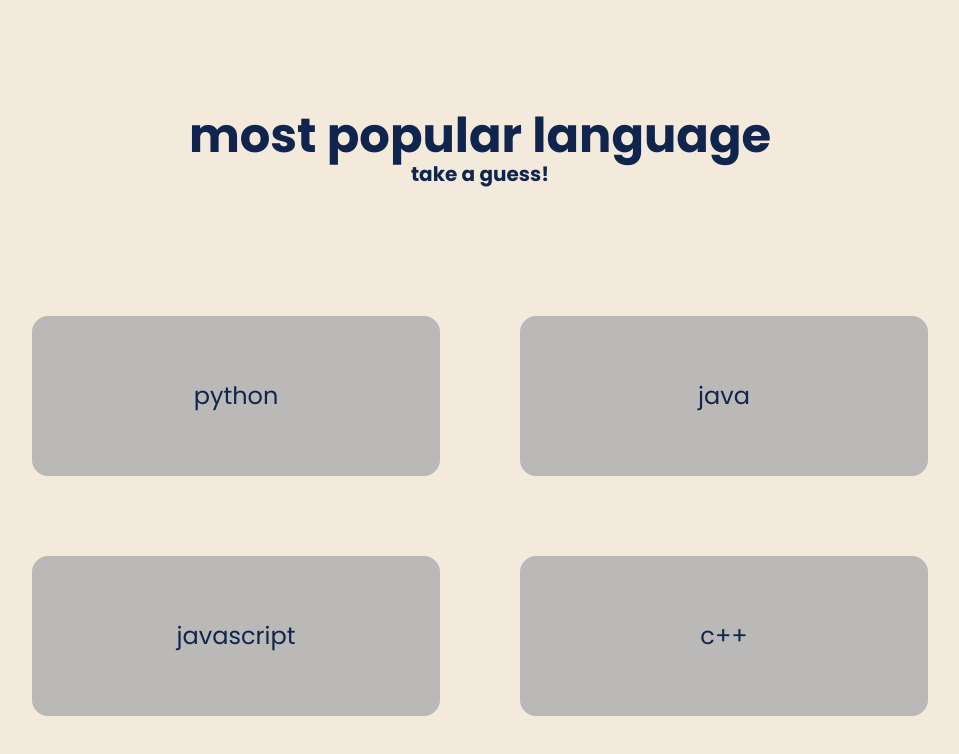
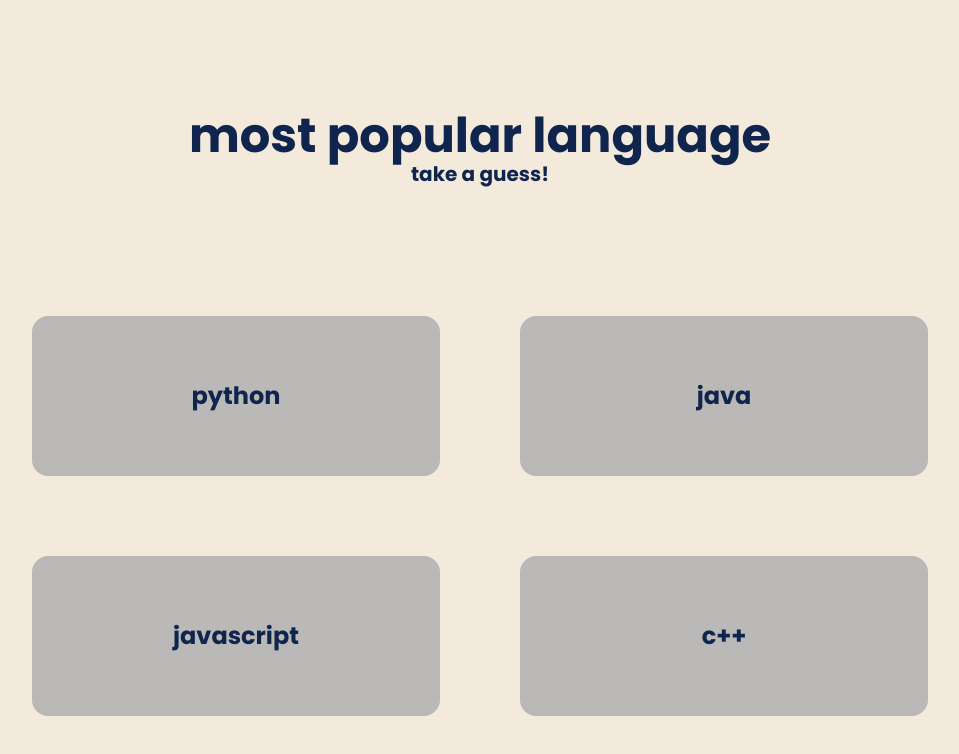
Before and after one commit to ysadamt/hackwrapr, a Next.js app: page /language in a window 1280 px wide. Shown: the top 754 px of the page, without its empty margins (160-1119 px from the left). Built offline with nearby package versions, Linux system fonts and the light colour scheme.

Commit message:
link to div language page

```diff
--- a/src/pages/api/fetch.js
+++ b/src/pages/api/fetch.js
@@ -71,9 +71,9 @@ async function fetchTopLanguages(repos) {
   const sortedLanguages = new Map(
     [...languages.entries()].sort((a, b) => b[1] - a[1])
   );
-  const topThreeLanguages = [...sortedLanguages.keys()].slice(0, 3);
+  const topFourLanguages = [...sortedLanguages.keys()].slice(0, 4);
 
-  return topThreeLanguages;
+  return topFourLanguages;
 }
 
 async function fetchRepoCommitTimes(repo, since, until) {
--- a/src/pages/language.js
+++ b/src/pages/language.js
@@ -8,10 +8,10 @@ export default function Language() {
 
       <div className='flex flex-col items-center justify-center '>
             <div className='grid grid-cols-2 gap-20 content-center w-screen pt-32 pb-28 px-48'>
-                <Link href= "/" className='bg-[rgba(16,37,78,0.25)] h-40 p-16 w-full px-4 text-center text-[#10254E] rounded-2xl text-2xl hover:shadow-lg hover:shadow-black/30'>python</Link>
-                <Link href= "/" className='bg-[rgba(16,37,78,0.25)] h-40 p-16 w-full px-4 text-center text-[#10254E] rounded-2xl text-2xl hover:shadow-lg hover:shadow-black/30'>java</Link>
-                <Link href= "/" className='bg-[rgba(16,37,78,0.25)] h-40 p-16 w-full px-4 text-center text-[#10254E] rounded-2xl text-2xl hover:shadow-lg hover:shadow-black/30'>javascript</Link>
-                <Link href= "/" className='bg-[rgba(16,37,78,0.25)] h-40 p-16 w-full px-4 text-center text-[#10254E] rounded-2xl text-2xl hover:shadow-lg hover:shadow-black/30'>c++</Link>
+                <div className='font-bold bg-[rgba(16,37,78,0.25)] h-40 p-16 w-full px-4 text-center text-[#10254E] rounded-2xl text-2xl hover:shadow-lg hover:shadow-black/30'>python</div>
+                <div className='font-bold bg-[rgba(16,37,78,0.25)] h-40 p-16 w-full px-4 text-center text-[#10254E] rounded-2xl text-2xl hover:shadow-lg hover:shadow-black/30'>java</div>
+                <div className='font-bold bg-[rgba(16,37,78,0.25)] h-40 p-16 w-full px-4 text-center text-[#10254E] rounded-2xl text-2xl hover:shadow-lg hover:shadow-black/30'>javascript</div>
+                <div className='font-bold bg-[rgba(16,37,78,0.25)] h-40 p-16 w-full px-4 text-center text-[#10254E] rounded-2xl text-2xl hover:shadow-lg hover:shadow-black/30'>c++</div>
             </div>
         </div>
 
```
